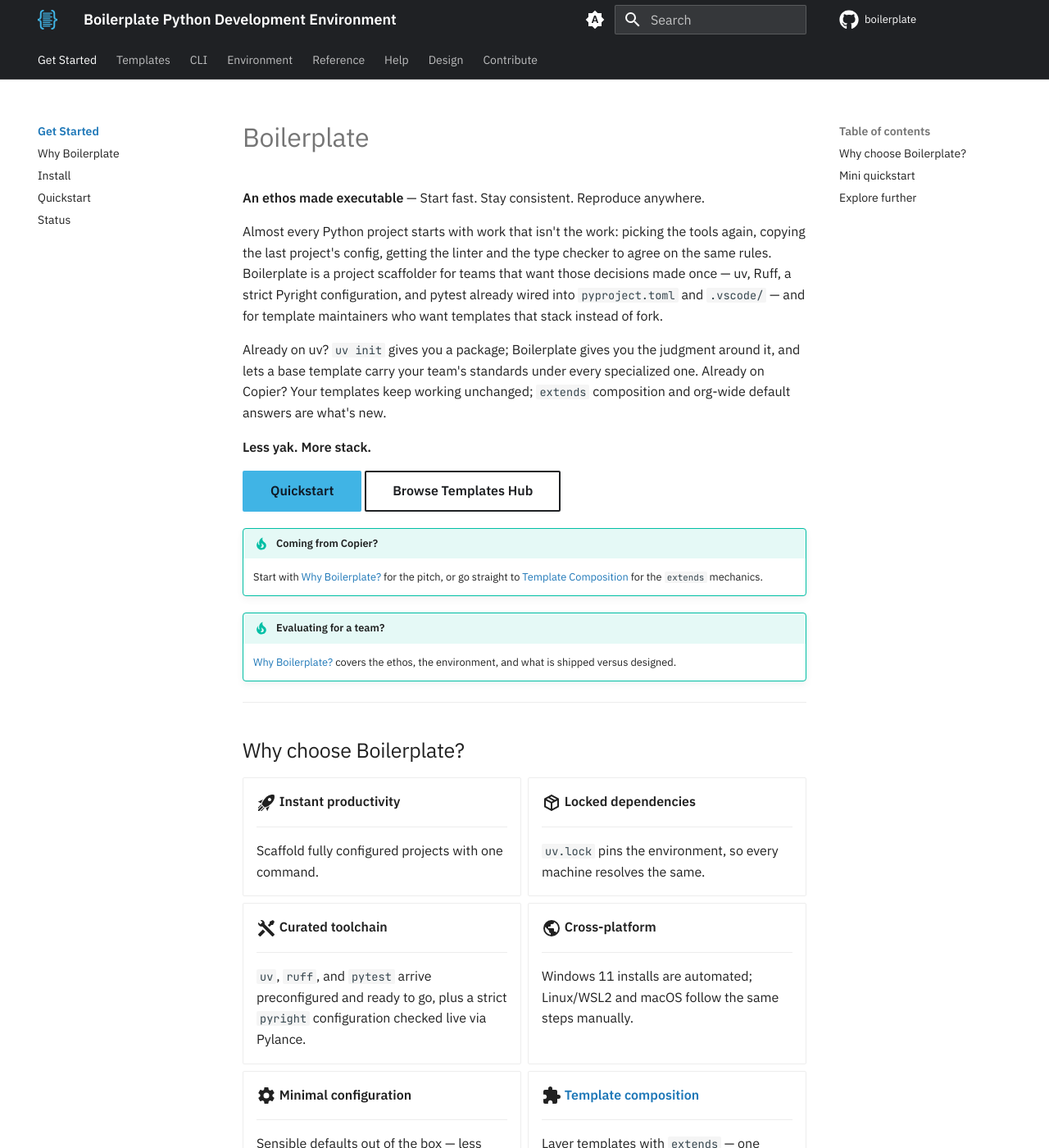
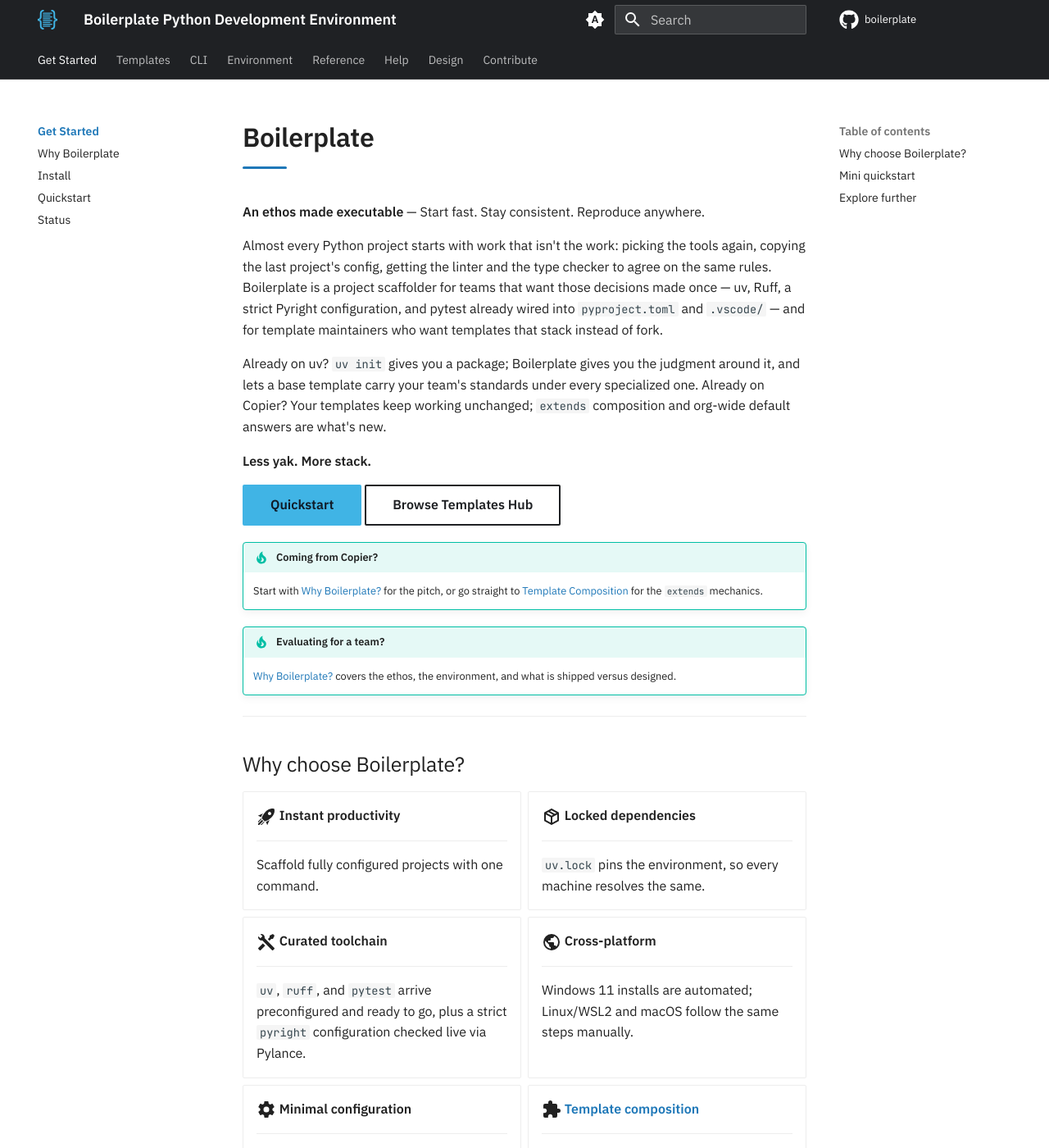
Before and after one commit to TheRealBillSiegler/boilerplate, an MkDocs documentation site: the page built from docs/index.md, in a window 1280 px wide and 1400 px high. Shown: the whole window at 82% size. Built offline with MkDocs 1.6.1 and Material for MkDocs 9.7.7, drawn with Linux system fonts in a browser that asks for light colours; comment, search, counter and statistics services are not loaded; the version menu is left out.

Commit message:
docs: give the light scheme the bold title and brand rule
The promoted H1 and the short brand rule under it applied only in slate;
light-scheme titles were still Material's de-emphasised grey.

Co-Authored-By: Claude Fable 5.1 <noreply@anthropic.com>

```diff
--- a/docs/stylesheets/extra.css
+++ b/docs/stylesheets/extra.css
@@ -190,16 +190,21 @@
   margin: 0;
 }
 
-/* Page H1: Material defaults to the de-emphasised --light grey, so titles
-   look washed out. Promote to full foreground + heavier weight so a title
-   reads as a title. */
-[data-md-color-scheme="slate"] .md-typeset h1 {
-  color: #f3f5f9;
+/* Page H1: Material defaults to the de-emphasised --light grey in both
+   schemes, so titles look washed out. Promote to full foreground + heavier
+   weight so a title reads as a title; slate gets a brighter white than its
+   body text. */
+.md-typeset h1 {
+  color: var(--md-default-fg-color);
   font-weight: 700;
 }
 
+[data-md-color-scheme="slate"] .md-typeset h1 {
+  color: #f3f5f9;
+}
+
 /* Short brand rule under the H1 — a brand mark, not stock Material. */
-[data-md-color-scheme="slate"] .md-typeset h1::after {
+.md-typeset h1::after {
   content: "";
   display: block;
   width: 54px;
```
